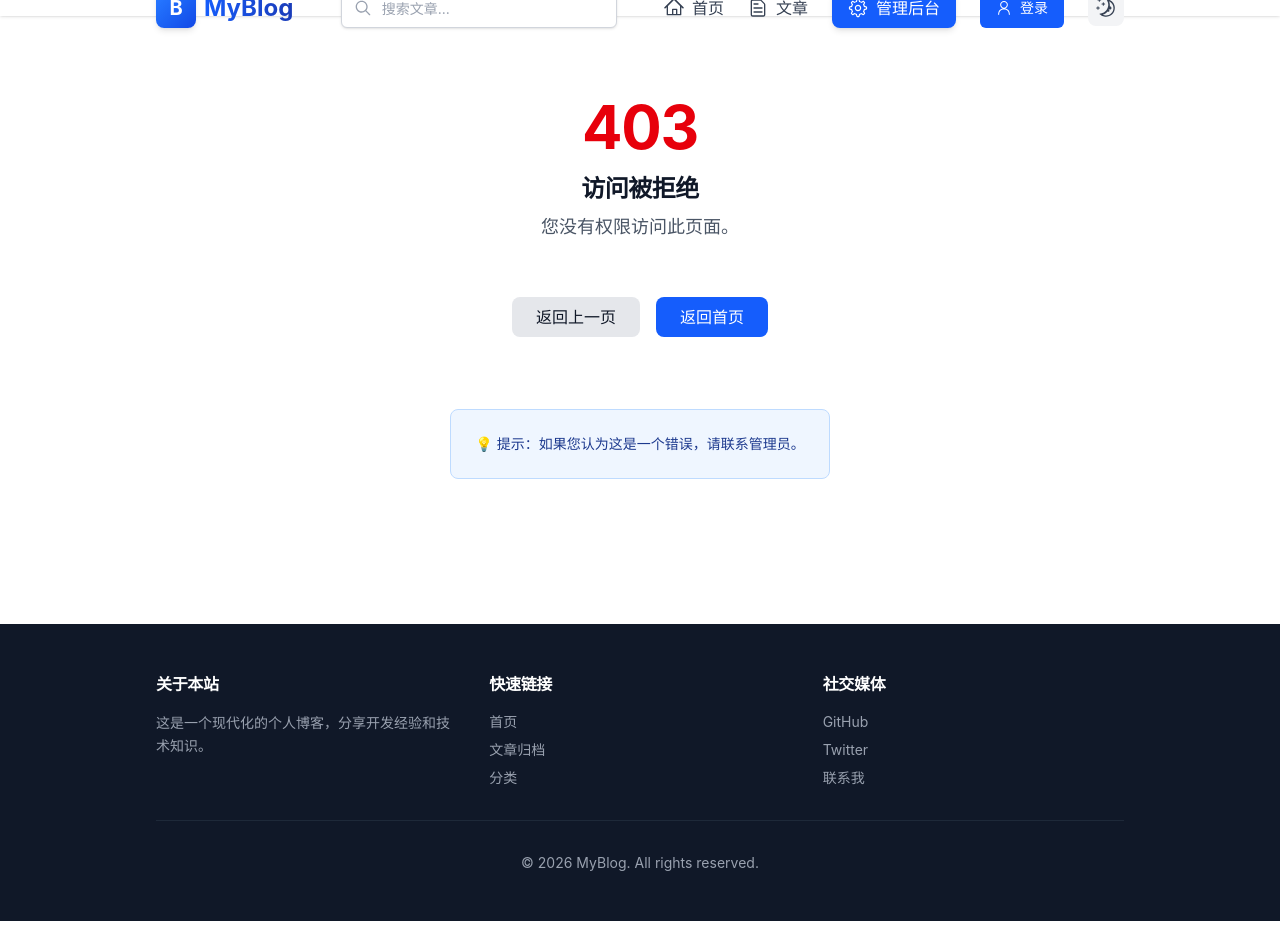
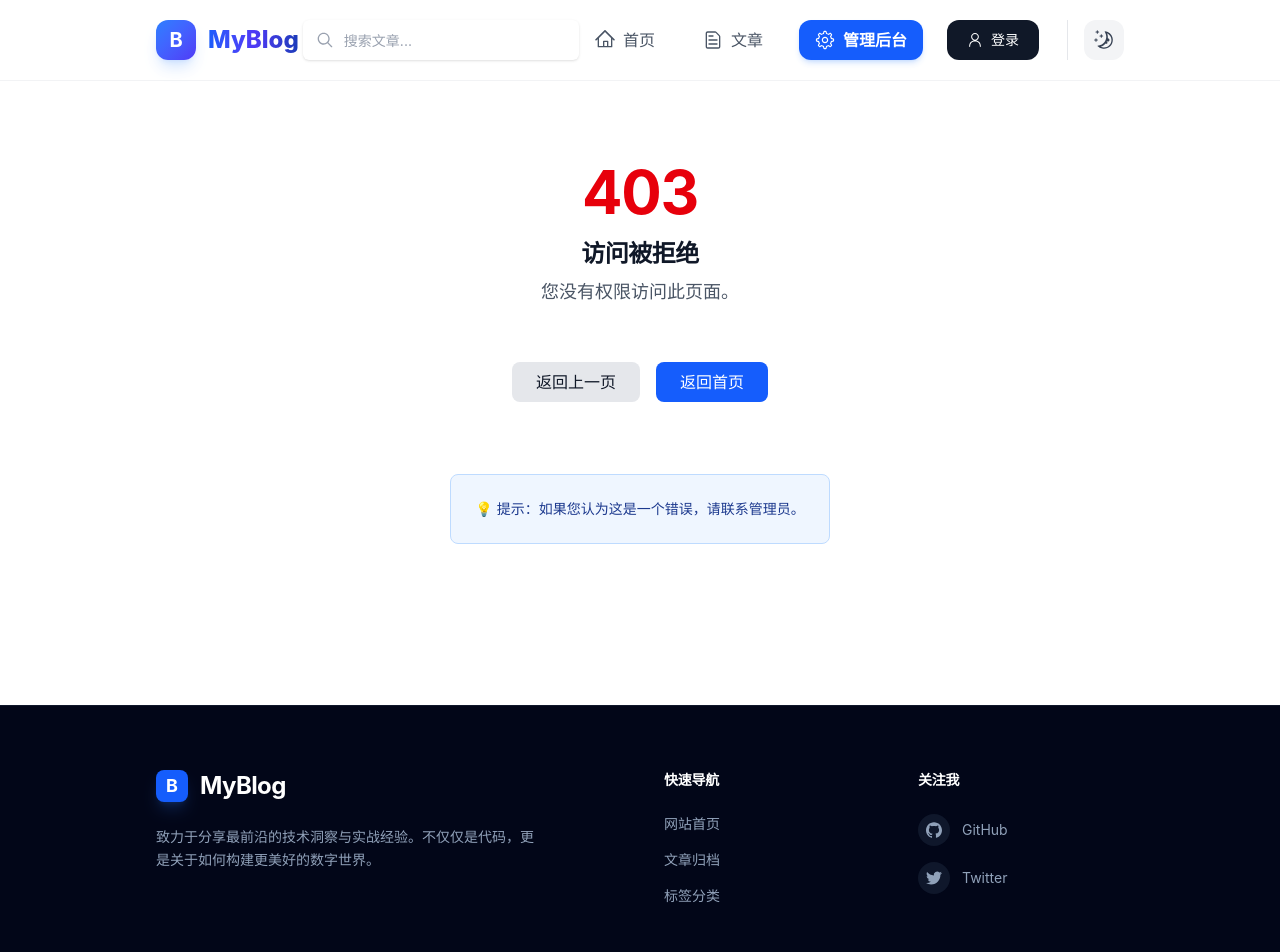
Before and after one commit to BqLee-AI/blog-FE, a React (Vite) app: page /unauthorized in a window 1280 px wide. Shown: the top 952 px of the page. Before the commit the page ends 921 px from the top, so only its background shows below. Built offline with nearby package versions, Linux system fonts and the light colour scheme; no server answers.

Commit message:
style: 优化导航栏与页脚布局，修复高度并增强视觉效果

```diff
--- a/src/components/Footer.tsx
+++ b/src/components/Footer.tsx
@@ -2,34 +2,39 @@ export default function Footer() {
   const currentYear = new Date().getFullYear();
 
   return (
-    <footer className="bg-gray-900 dark:bg-black text-gray-200 dark:text-gray-300 mt-16 transition-colors">
-      <div className="container mx-auto px-4 max-w-6xl py-12">
-        <div className="grid grid-cols-1 md:grid-cols-3 gap-8 mb-8">
-          {/* 关于 */}
-          <div>
-            <h3 className="text-white dark:text-white font-bold mb-4">关于本站</h3>
-            <p className="text-gray-400 dark:text-gray-500 text-sm leading-relaxed">
-              这是一个现代化的个人博客，分享开发经验和技术知识。
+    <footer className="bg-slate-950 dark:bg-black text-slate-300 mt-20 transition-colors border-t border-slate-900">
+      <div className="container mx-auto px-4 max-w-6xl py-16">
+        <div className="grid grid-cols-1 md:grid-cols-4 gap-12 mb-12">
+          {/* 品牌/关于 */}
+          <div className="md:col-span-2">
+            <div className="flex items-center gap-3 mb-6">
+              <div className="w-8 h-8 bg-blue-600 rounded-lg flex items-center justify-center shadow-lg shadow-blue-500/20">
+                <span className="text-white font-bold text-lg">B</span>
+              </div>
+              <span className="text-2xl font-bold text-white tracking-tight">MyBlog</span>
+            </div>
+            <p className="text-slate-400 text-sm leading-relaxed max-w-sm">
+              致力于分享最前沿的技术洞察与实战经验。不仅仅是代码，更是关于如何构建更美好的数字世界。
             </p>
           </div>
 
           {/* 快速链接 */}
           <div>
-            <h3 className="text-white dark:text-white font-bold mb-4">快速链接</h3>
-            <ul className="space-y-2 text-sm">
+            <h3 className="text-white font-semibold mb-6 text-sm uppercase tracking-widest">快速导航</h3>
+            <ul className="space-y-4 text-sm">
               <li>
-                <a href="#" className="text-gray-400 dark:text-gray-500 hover:text-white dark:hover:text-gray-300 transition">
-                  首页
+                <a href="/" className="text-slate-400 hover:text-blue-400 transition-colors duration-200">
+                  网站首页
                 </a>
               </li>
               <li>
-                <a href="#" className="text-gray-400 dark:text-gray-500 hover:text-white dark:hover:text-gray-300 transition">
+                <a href="/articles" className="text-slate-400 hover:text-blue-400 transition-colors duration-200">
                   文章归档
                 </a>
               </li>
               <li>
-                <a href="#" className="text-gray-400 dark:text-gray-500 hover:text-white dark:hover:text-gray-300 transition">
-                  分类
+                <a href="#" className="text-slate-400 hover:text-blue-400 transition-colors duration-200">
+                  标签分类
                 </a>
               </li>
             </ul>
@@ -37,21 +42,22 @@ export default function Footer() {
 
           {/* 社交媒体 */}
           <div>
-            <h3 className="text-white dark:text-white font-bold mb-4">社交媒体</h3>
-            <ul className="space-y-2 text-sm">
+            <h3 className="text-white font-semibold mb-6 text-sm uppercase tracking-widest">关注我</h3>
+            <ul className="space-y-4 text-sm">
               <li>
-                <a href="https://github.com" className="text-gray-400 dark:text-gray-500 hover:text-white dark:hover:text-gray-300 transition">
+                <a href="https://github.com" className="group flex items-center gap-3 text-slate-400 hover:text-white transition-colors">
+                  <span className="w-8 h-8 rounded-full bg-slate-900 flex items-center justify-center group-hover:bg-blue-600 transition-all">
+                    <svg className="w-4 h-4" fill="currentColor" viewBox="0 0 24 24"><path d="M12 .297c-6.63 0-12 5.373-12 12 0 5.303 3.438 9.8 8.205 11.385.6.113.82-.258.82-.577 0-.285-.01-1.04-.015-2.04-3.338.724-4.042-1.61-4.042-1.61C4.422 18.07 3.633 17.7 3.633 17.7c-1.087-.744.084-.729.084-.729 1.205.084 1.838 1.236 1.838 1.236 1.07 1.835 2.809 1.305 3.495.998.108-.776.417-1.305.76-1.605-2.665-.3-5.466-1.332-5.466-5.93 0-1.31.465-2.38 1.235-3.22-.135-.303-.54-1.523.105-3.176 0 0 1.005-.322 3.3 1.23.96-.267 1.98-.399 3-.405 1.02.006 2.04.138 3 .405 2.28-1.552 3.285-1.23 3.285-1.23.645 1.653.24 2.873.12 3.176.765.84 1.23 1.91 1.23 3.22 0 4.61-2.805 5.625-5.475 5.92.42.36.81 1.096.81 2.22 0 1.606-.015 2.896-.015 3.286 0 .315.21.69.825.57C20.565 22.092 24 17.592 24 12.297c0-6.627-5.373-12-12-12"/></svg>
+                  </span>
                   GitHub
                 </a>
               </li>
               <li>
-                <a href="https://x.com/home" className="text-gray-400 dark:text-gray-500 hover:text-white dark:hover:text-gray-300 transition">
+                <a href="#" className="group flex items-center gap-3 text-slate-400 hover:text-white transition-colors">
+                   <span className="w-8 h-8 rounded-full bg-slate-900 flex items-center justify-center group-hover:bg-sky-500 transition-all">
+                    <svg className="w-4 h-4" fill="currentColor" viewBox="0 0 24 24"><path d="M23.953 4.57a10 10 0 01-2.825.775 4.958 4.958 0 002.163-2.723c-.951.555-2.005.959-3.127 1.184a4.92 4.92 0 00-8.384 4.482C7.69 8.095 4.067 6.13 1.64 3.162a4.822 4.822 0 00-.666 2.475c0 1.71.87 3.213 2.188 4.096a4.904 4.904 0 01-2.228-.616v.06a4.923 4.923 0 003.946 4.84 4.996 4.996 0 01-2.212.085 4.936 4.936 0 004.604 3.417 9.867 9.867 0 01-6.102 2.105c-.39 0-.779-.023-1.17-.067a13.995 13.995 0 007.557 2.209c9.053 0 13.998-7.496 13.998-13.985 0-.21 0-.42-.015-.63A9.935 9.935 0 0024 4.59z"/></svg>
+                  </span>
                   Twitter
-                </a>
-              </li>
-              <li>
-                <a href="#" className="text-gray-400 dark:text-gray-500 hover:text-white dark:hover:text-gray-300 transition">
-                  联系我
                 </a>
               </li>
             </ul>
@@ -59,8 +65,13 @@ export default function Footer() {
         </div>
 
         {/* 底部版权 */}
-        <div className="border-t border-gray-800 dark:border-gray-900 pt-8 text-center text-gray-400 dark:text-gray-600 text-sm">
+        <div className="border-t border-slate-900 pt-8 flex flex-col md:flex-row justify-between items-center gap-4 text-slate-500 text-xs">
           <p>&copy; {currentYear} MyBlog. All rights reserved.</p>
+          <div className="flex gap-6">
+            <a href="#" className="hover:text-blue-400 transition-colors">隐私政策</a>
+            <a href="#" className="hover:text-blue-400 transition-colors">服务条款</a>
+            <a href="#" className="hover:text-blue-400 transition-colors">站点地图</a>
+          </div>
         </div>
       </div>
     </footer>
--- a/src/components/Header.tsx
+++ b/src/components/Header.tsx
@@ -42,73 +42,74 @@ export default function Header() {
   }, [lastScrollPos, isVisible, scrollThreshold]);
 
   return (
-    <header className={`bg-white dark:bg-gray-900 shadow-sm sticky top-0 z-50 transition-all duration-300 overflow-visible ${
+    <header className={`bg-white/80 dark:bg-gray-900/80 backdrop-blur-md border-b border-gray-200/50 dark:border-gray-800/50 sticky top-0 z-50 transition-all duration-300 ${
       isVisible ? "translate-y-0" : "-translate-y-full"
     }`}>
       <div className="container mx-auto px-4 max-w-6xl">
-        <nav className="flex items-center justify-between h-4">
+        <nav className="flex items-center justify-between h-16 md:h-20">
           {/* Logo */}
-          <Link to="/" className="flex items-center gap-2">
-            <div className="w-10 h-10 bg-linear-to-br from-blue-500 to-blue-700 rounded-lg flex items-center justify-center shadow-md">
+          <Link to="/" className="flex items-center gap-3 group transition-transform hover:scale-105">
+            <div className="w-10 h-10 bg-gradient-to-br from-blue-500 to-indigo-600 rounded-xl flex items-center justify-center shadow-lg shadow-blue-500/20 group-hover:shadow-blue-500/40 transition-all">
               <span className="text-white font-bold text-xl">B</span>
             </div>
-            <span className="text-2xl font-bold bg-linear-to-r from-blue-600 to-blue-800 bg-clip-text text-transparent">
+            <span className="text-2xl font-extrabold bg-gradient-to-r from-blue-600 via-indigo-600 to-blue-800 bg-clip-text text-transparent">
               MyBlog
             </span>
           </Link>
 
           {/* 搜索栏 */}
-          <div className="relative">
+          <div className="relative hidden md:block">
             <Input
               type="text"
               placeholder="搜索文章..."
               value={searchQuery}
               onChange={(e) => setSearchQuery(e.target.value)}
-              className="h-10 w-64 pl-10 pr-4"
+              className="h-10 w-72 pl-10 pr-4 bg-gray-100/50 dark:bg-gray-800/50 border-transparent hover-input transition-all focus:w-80"
             />
             <MagnifyingGlassIcon className="absolute left-3 top-1/2 transform -translate-y-1/2 w-5 h-5 text-gray-400" />
           </div>
 
           {/* 导航链接 */}
-          <ul className="flex items-center gap-6">
+          <ul className="flex items-center gap-1 md:gap-4 lg:gap-6">
             <li>
               <Link
                 to="/"
-                className="text-gray-700 dark:text-gray-300 hover:text-blue-600 dark:hover:text-blue-400 transition-colors font-medium flex items-center gap-2 hover-button"
+                className="text-gray-600 dark:text-gray-300 hover:text-blue-600 dark:hover:text-blue-400 px-3 py-2 rounded-lg transition-all font-medium flex items-center gap-2 hover:bg-blue-50 dark:hover:bg-blue-900/20"
               >
                 <HomeIcon className="w-5 h-5" />
-                <span>首页</span>
+                <span className="hidden sm:inline">首页</span>
               </Link>
             </li>
             <li>
               <Link
                 to="/articles"
-                className="text-gray-700 dark:text-gray-300 hover:text-blue-600 dark:hover:text-blue-400 transition-colors font-medium flex items-center gap-2 hover-button"
+                className="text-gray-600 dark:text-gray-300 hover:text-blue-600 dark:hover:text-blue-400 px-3 py-2 rounded-lg transition-all font-medium flex items-center gap-2 hover:bg-blue-50 dark:hover:bg-blue-900/20"
               >
                 <FileTextIcon className="w-5 h-5" />
-                <span>文章</span>
+                <span className="hidden sm:inline">文章</span>
               </Link>
             </li>
             <li>
               <Link
                 to="/admin"
-                className="inline-flex items-center gap-2 rounded-lg bg-blue-600 px-4 py-2 font-medium text-white shadow-md transition-all hover:bg-blue-700 hover:shadow-lg hover-button"
+                className="inline-flex items-center gap-2 rounded-xl bg-blue-600 px-4 py-2 font-semibold text-white shadow-md shadow-blue-500/20 transition-all hover:bg-blue-700 hover:shadow-lg hover:shadow-blue-500/30 hover:-translate-y-0.5"
               >
                 <GearIcon className="w-5 h-5" />
-                <span>管理后台</span>
+                <span className="hidden lg:inline">管理后台</span>
               </Link>
             </li>
+
             {isLoggedIn && user ? (
               <li>
                 <Link
                   to="/account"
-                  className="flex items-center justify-center w-10 h-10 rounded-full hover:ring-2 hover:ring-blue-500 transition-all"
+                  className="flex items-center justify-center transition-all hover-avatar"
                   title="账号设置"
                 >
                   <img
                     src={user.avatar || "https://api.dicebear.com/7.x/avataaars/svg?seed=" + user.email}
                     alt="用户头像"
-                    className="w-10 h-10 rounded-full object-cover border-2 border-gray-200 dark:border-gray-700"
+                    className="w-10 h-10 rounded-full object-cover border-2 border-white dark:border-gray-800 shadow-sm"
                   />
                 </Link>
               </li>
@@ -117,25 +118,26 @@ export default function Header() {
                 <Button
                   type="button"
                   onClick={() => setLoginPopoverOpen(true)}
-                  className="flex items-center gap-2 bg-blue-600 text-white hover:bg-blue-700"
+                  className="flex items-center gap-2 bg-gray-900 dark:bg-gray-100 text-white dark:text-gray-900 hover:bg-gray-800 dark:hover:bg-white transition-all px-5 rounded-xl border-none h-10"
                 >
                   <PersonIcon className="w-4 h-4" />
                   <span>登录</span>
                 </Button>
               </li>
             )}
+
             {/* 主题切换按钮 */}
-            <li>
+            <li className="ml-1 border-l border-gray-200 dark:border-gray-800 pl-4">
               <button
                 type="button"
                 onClick={toggleTheme}
-                className="group p-2 rounded-lg bg-gray-100 dark:bg-gray-800 text-gray-700 dark:text-yellow-400 hover:bg-gray-200 dark:hover:bg-gray-700 transition-all duration-300 hover:scale-110 hover:shadow-md"
+                className="p-2.5 rounded-xl bg-gray-100 dark:bg-gray-800 text-gray-700 dark:text-yellow-400 hover:bg-blue-50 dark:hover:bg-blue-900/30 transition-all group"
                 title={theme === "light" ? "切换到暗夜模式" : "切换到日间模式"}
               >
                 {theme === "light" ? (
-                  <MoonIcon className="w-5 h-5 group-hover:rotate-12 transition-transform duration-300" />
+                  <MoonIcon className="w-5 h-5 group-hover:-rotate-12 transition-transform" />
                 ) : (
-                  <SunIcon className="w-5 h-5 group-hover:rotate-90 transition-transform duration-300" />
+                  <SunIcon className="w-5 h-5 group-hover:rotate-90 transition-transform" />
                 )}
               </button>
             </li>
```
